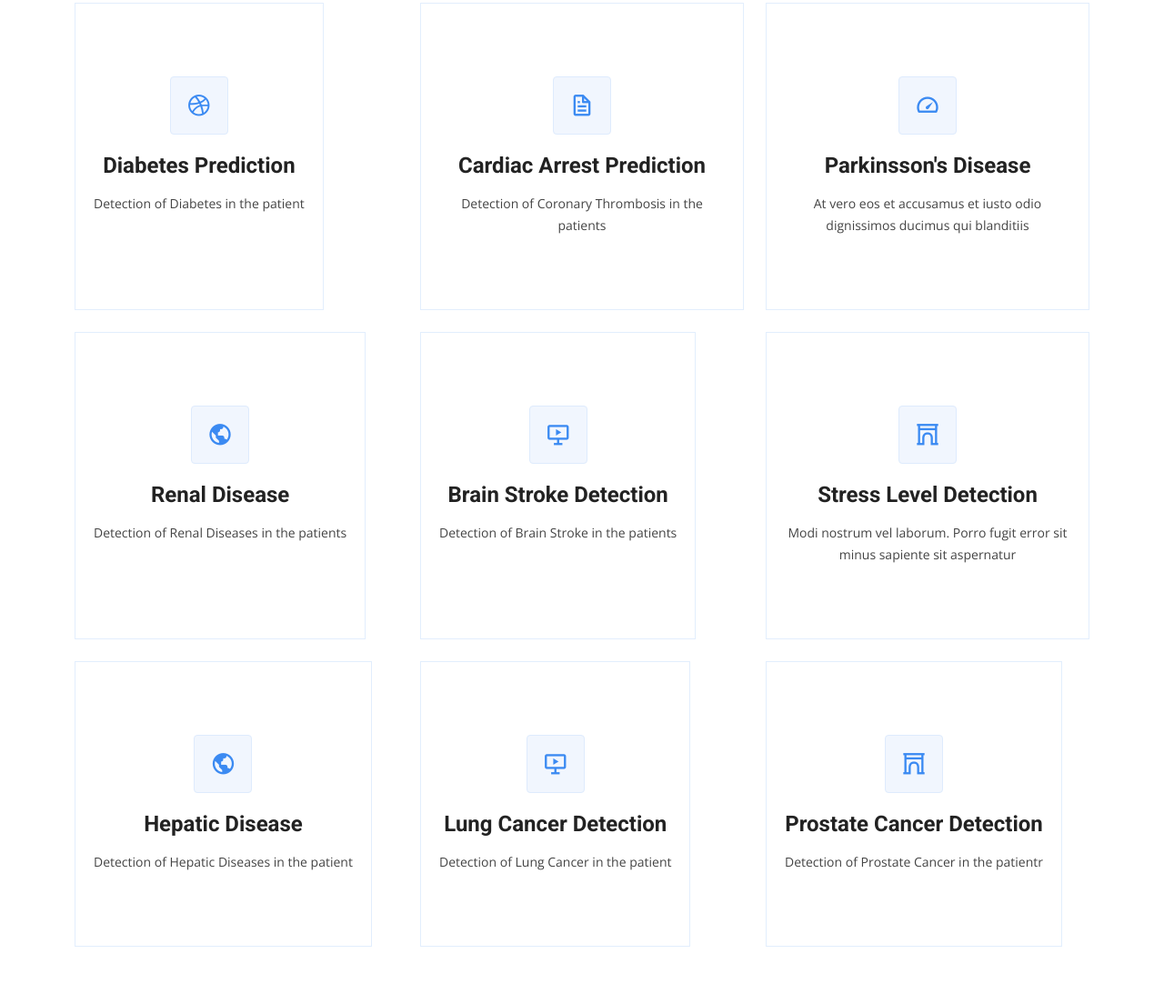
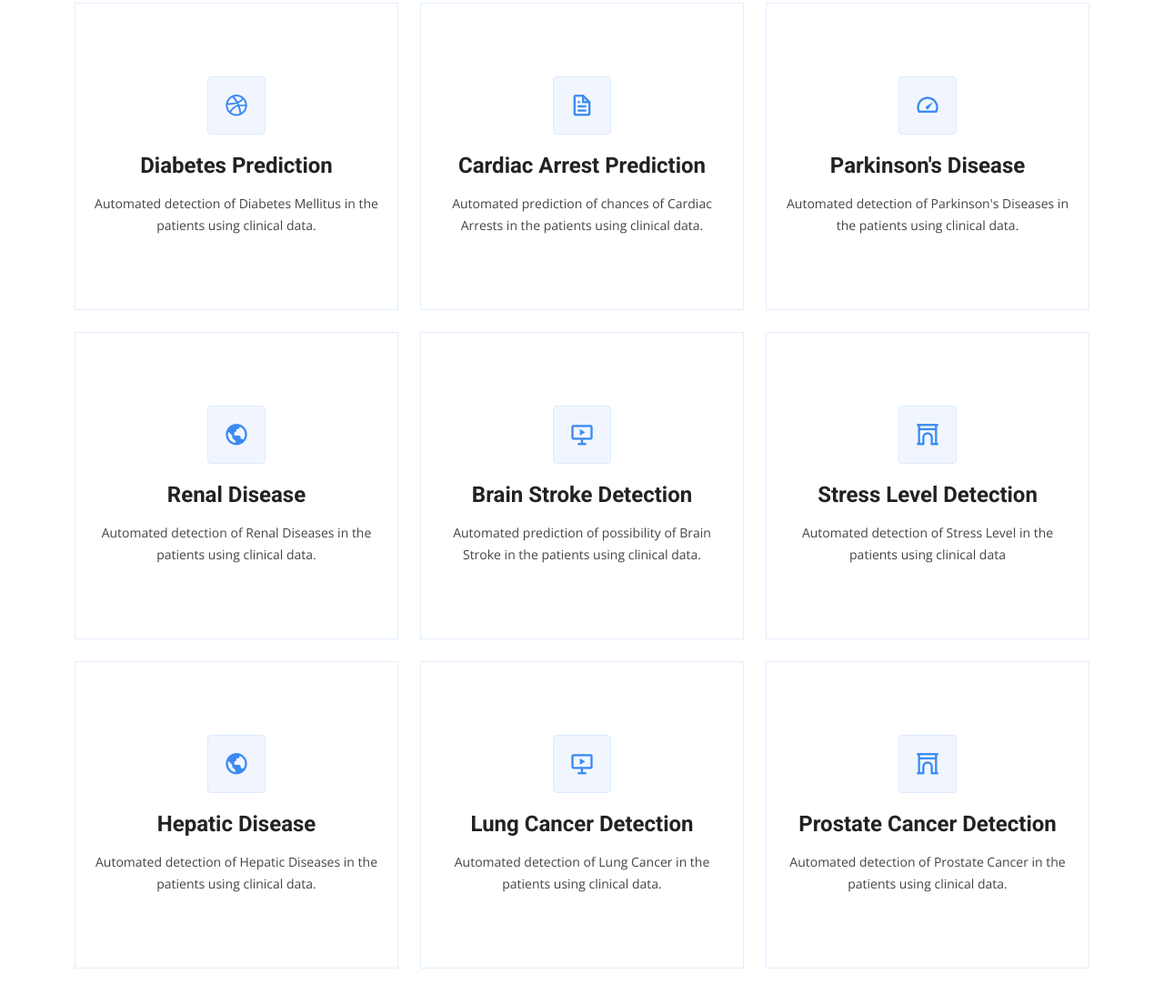
Before and after one commit to MainakRepositor/Healthifer-Multimed, a plain HTML site: page index.html in a window 1280 px wide. Shown: the part 140-1244 px from the top of the page at 91% size. Drawn offline with nearby package versions, Linux system fonts and the light colour scheme; a script that the page names is missing.

Commit message:
Update index.html

```diff
--- a/index.html
+++ b/index.html
@@ -48,7 +48,7 @@
             <div class="icon-box">
               <div class="icon"><i class="bx bxl-dribbble"></i></div>
               <h4><a href="https://diabetes-prediction-system.streamlit.app/">Diabetes Prediction</a></h4>
-              <p>Detection of Diabetes in the patient</p>
+              <p>Automated detection of Diabetes Mellitus in the patients using clinical data.</p>
             </div>
           </div>
 
@@ -56,15 +56,15 @@
             <div class="icon-box">
               <div class="icon"><i class="bx bx-file"></i></div>
               <h4><a href="https://coronary-thrombosis-detector.streamlit.app/">Cardiac Arrest Prediction</a></h4>
-              <p>Detection of Coronary Thrombosis in the patients</p>
+              <p>Automated prediction of chances of Cardiac Arrests in the patients using clinical data.</p>
             </div>
           </div>
 
           <div class="col-lg-4 col-md-6 d-flex align-items-stretch mt-4 mt-lg-0" data-aos="zoom-in" data-aos-delay="300">
             <div class="icon-box">
               <div class="icon"><i class="bx bx-tachometer"></i></div>
-              <h4><a href="https://parkisons-detector.streamlit.app/">Parkinsson's Disease</a></h4>
-              <p>At vero eos et accusamus et iusto odio dignissimos ducimus qui blanditiis</p>
+              <h4><a href="https://parkisons-detector.streamlit.app/">Parkinson's Disease</a></h4>
+              <p>Automated detection of Parkinson's Diseases in the patients using clinical data.</p>
 
             </div>
           </div>
@@ -73,7 +73,7 @@
             <div class="icon-box">
               <div class="icon"><i class="bx bx-world"></i></div>
               <h4><a href="https://renal-disease-detector.streamlit.app/">Renal Disease</a></h4>
-              <p>Detection of Renal Diseases in the patients</p>
+              <p>Automated detection of Renal Diseases in the patients using clinical data.</p>
             </div>
           </div>
 
@@ -81,7 +81,7 @@
             <div class="icon-box">
               <div class="icon"><i class="bx bx-slideshow"></i></div>
               <h4><a href="https://brain-stroke-detection.streamlit.app/">Brain Stroke Detection</a></h4>
-              <p>Detection of Brain Stroke in the patients</p>
+              <p>Automated prediction of possibility of Brain Stroke in the patients using clinical data.</p>
             </div>
           </div>
 
@@ -89,7 +89,7 @@
             <div class="icon-box">
               <div class="icon"><i class="bx bx-arch"></i></div>
               <h4><a href="https://stress-level-detector.streamlit.app/">Stress Level Detection</a></h4>
-              <p>Modi nostrum vel laborum. Porro fugit error sit minus sapiente sit aspernatur</p>
+              <p>Automated detection of Stress Level in the patients using clinical data</p>
             </div>
           </div>
 
@@ -97,7 +97,7 @@
             <div class="icon-box">
               <div class="icon"><i class="bx bx-world"></i></div>
               <h4><a href="https://liver-disease-prediction.streamlit.app/">Hepatic Disease</a></h4>
-              <p>Detection of Hepatic Diseases in the patient</p>
+              <p>Automated detection of Hepatic Diseases in the patients using clinical data.</p>
             </div>
           </div>
 
@@ -105,7 +105,7 @@
             <div class="icon-box">
               <div class="icon"><i class="bx bx-slideshow"></i></div>
               <h4><a href="https://lung-cancer-detection.streamlit.app/">Lung Cancer Detection</a></h4>
-              <p>Detection of Lung Cancer in the patient</p>
+              <p>Automated detection of Lung Cancer in the patients using clinical data.</p>
             </div>
           </div>
 
@@ -113,7 +113,7 @@
             <div class="icon-box">
               <div class="icon"><i class="bx bx-arch"></i></div>
               <h4><a href="https://prostate-cancer-detection.streamlit.app/">Prostate Cancer Detection</a></h4>
-              <p>Detection of Prostate Cancer in the patientr</p>
+              <p>Automated detection of Prostate Cancer in the patients using clinical data.</p>
             </div>
           </div>
 
```
